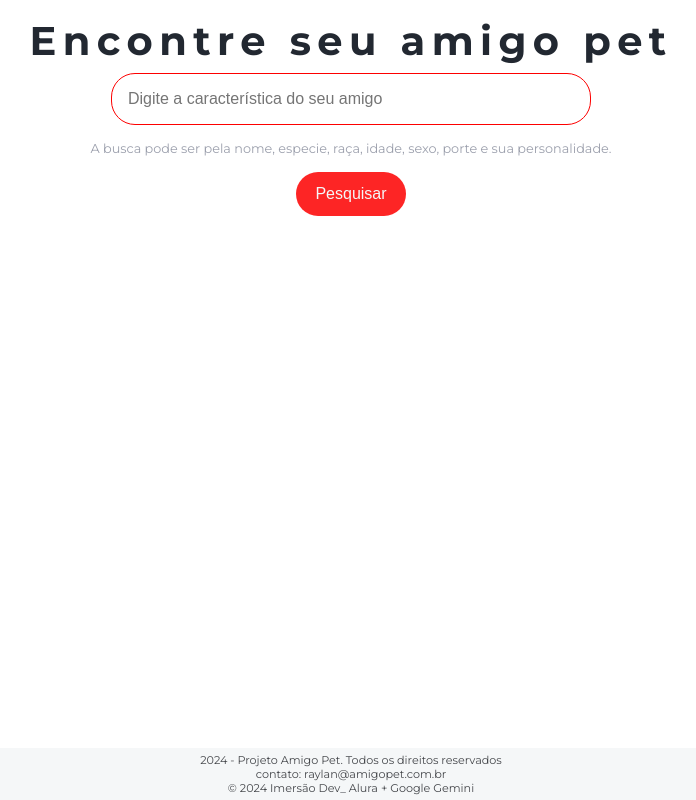
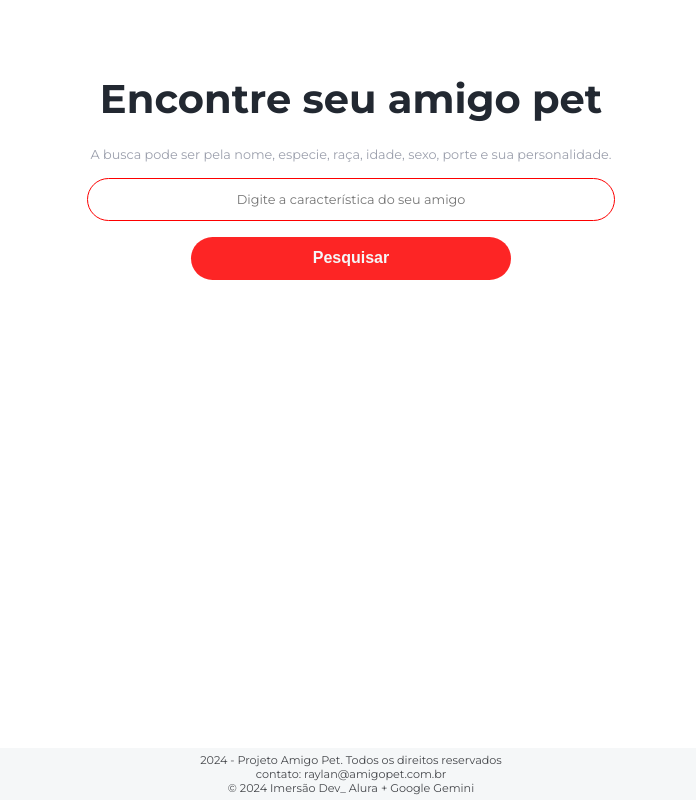
Before and after one commit to raylanraraujo/projetoamigopet, a plain HTML site: page index.html in a window 1280 px wide. Shown: the whole page, without its empty margins (289-985 px from the left). Drawn offline with Linux system fonts and the light colour scheme.

Commit message:
finalização do projeto

```diff
--- a/app.js
+++ b/app.js
@@ -5,7 +5,7 @@ function pesquisar() {
     let campoPesquisa = document.getElementById("campo-pesquisa").value.trim()
 
     if (!campoPesquisa) {
-        section.innerHTML = "<p>Você precisa digitar algo sobre a música.</p>"
+        section.innerHTML = "<p>Você precisa digitar algo sobre o pet.</p>"
         return
     }
 
@@ -31,7 +31,7 @@ function pesquisar() {
                         <img class="pet" src="${dado.imagem}" alt="">
                     </div>
 
-                    <ul class="detmusic">
+                    <ul class="detpet">
                         <li><strong>Nome:</strong> ${dado.nome}</li>
                         <li><strong>Espécie:</strong> ${dado.especie}</li>
                         <li><strong>Raça:</strong> ${dado.raca}</li>
--- a/dados.js
+++ b/dados.js
@@ -18,7 +18,7 @@ let dados = [
     imagem : "imagens/ronron.jpeg",
     nome : "Ronron",
     especie : "Gato",
-    raca : "Siamês",
+    raca : "SRD (Sem Raça Definida)",
     sexo : "Macho",
     idade: "11 meses",
     porte : "Pequeno",
@@ -26,7 +26,7 @@ let dados = [
     historia : "Sou o Ronron. Um lindo bebê de 11 meses e estou vermifugado, castrado e sou <br> negativo Fiv Felv!",
 
     link : "https://www.amigonaosecompra.com.br/pets/ronron-11meses-sao-paulo-sao-paulo-macho-5f200c15-ac3d-490f-a43e-3d58b32bcea5",
-    tags : "siames docil brincalhao independente",
+    tags : "docil brincalhao independente",
   },
 
   {
@@ -48,7 +48,7 @@ let dados = [
     imagem : "imagens/luara.jpeg",
     nome : "Luara",
     especie : "Gato",
-    raca : "Siamês",
+    raca : "SRD (Sem Raça Definida)",
     sexo : "Fêmea",
     idade: "5 meses",
     porte : "Pequeno",
@@ -56,7 +56,7 @@ let dados = [
     historia : "Sou uma linda bebê de 5 meses , tenho pelo longo lindo e estou castrada, vermífugada, <br>despulgada ,testada negativo para Fiv Felv. Sou uma bebê muito dócil e me dou bem <br>com outros gatinhos.",
 
     link : "https://www.amigonaosecompra.com.br/pets/luara-bb5meses-sao-paulo-sao-paulo-femea-653fca6e-f773-4fcb-bebd-dfd3f2deec4f",
-    tags : "siames docil sociavel",
+    tags : "docil sociavel",
   },
 
   {
@@ -78,7 +78,7 @@ let dados = [
     imagem : "imagens/marcelo.jpeg",
     nome : "Marcelo",
     especie : "Gato",
-    raca : "Siamês",
+    raca : "SRD (Sem Raça Definida)",
     sexo : "Macho",
     idade: "3 meses",
     porte : "Pequeno",
@@ -86,7 +86,7 @@ let dados = [
     historia : "Bebê lindo de 3 meses, castrado, vermífugado ,despulgado testado negativo para <br>Fiv Felv. Sou muito brincalhão e bonzinho. Eu gosto de outros gatinhos !",
 
     link : "https://www.amigonaosecompra.com.br/pets/marcelo-3meses-sao-paulo-sao-paulo-macho-30f4c29a-4c56-43c8-924a-741384045807",
-    tags : "siames docil sociavel",
+    tags : "docil sociavel",
   },
 
   {
@@ -108,7 +108,7 @@ let dados = [
     imagem : "imagens/preta.jpeg",
     nome : "Preta",
     especie : "Gato",
-    raca : "Siamês",
+    raca : "SRD (Sem Raça Definida)",
     sexo : "Fêmea",
     idade: "3 anos",
     porte : "Pequeno",
@@ -146,7 +146,7 @@ let dados = [
     historia : "Marrone foi abandonado e vivia abandonado nas ruyas. Hoje ele está vacinado, <br> vermifugado e Fiv Felv negativo. Dócil e carinhhoso é uma companhia incrível <br>para qualquer um que ame animal.",
 
     link : "https://www.amigonaosecompra.com.br/pets/marrone-sao-paulo-guarulhos-macho-64b0d03a-33a0-4da2-82e0-e95bf6b89b29",
-    tags : "docil brincalhao independente",
+    tags : "siames docil brincalhao independente",
   },
 
 ]; /*criando uma variável DADOS no estilo de lista. Assim consegue guardar mais de uma variável ao mesmoo tempo */
--- a/estilos/style.css
+++ b/estilos/style.css
@@ -19,8 +19,6 @@ body {
     align-items: center; /* Centraliza os itens horizontalmente */
     justify-content: center; /* Centraliza os itens verticalmente */
     height: 100vh; /* Preenche a altura total da viewport */
-
-
 }
 
 
@@ -29,7 +27,8 @@ h1 {
     font-size: 2.5rem; /* Tamanho da fonte */
     color: #222831; /* Cor do texto */
     text-align: center; /* Alinha o texto ao centro */
-    letter-spacing: 0.4rem; /* Espaçamento entre letras */
+    letter-spacing: 0rem; /* Espaçamento entre letras */
+    padding-top: 68px;
     padding-bottom: 8px;
 }
 
@@ -37,31 +36,40 @@ h1 {
 section {
     display: flex; /* Usa Flexbox para layout */
     flex-direction: column; /* Alinha os itens na vertical */
-    justify-content: center;
+    justify-content: flex-start;
     align-items: center; /* Centraliza os itens horizontalmente */
-    margin-bottom: 3rem; /* Espaçamento abaixo de cada seção */
+    margin-bottom: 0.5rem; /* Espaçamento abaixo de cada seção */
+}
+
+section.cabecalho{
+    border-radius: 1.5rem;
+    height: 175px;
 }
 
 /* Estiliza os inputs dentro das seções */
 section input {
-    width: 30rem; /* Largura dos inputs */
+    width: 33rem; /* Largura dos inputs */
     border: 1px solid #fd0000 ; /* Remove a borda padrão */
-    padding: 1rem; /* Espaçamento interno */
+    padding: 0.8rem; /* Espaçamento interno */
     border-radius: 1.5rem; /* Borda arredondada */
     margin-bottom: 1rem; /* Espaçamento abaixo dos inputs */
-    color: #45474B; /* Cor do texto */
-    font-size: 1rem; /* Tamanho da fonte */
+    color: #9b9fac; /* Cor do texto */
+    font-size: 0.8rem;/* Tamanho da fonte */
+    text-align: center;
     box-sizing: border-box; /* Inclui padding e border na largura total */
+    font-family: "Montserrat", sans-serif;
 }
 
 p.explicacao{
     font-size: 0.8em;
+    padding-top: 16px;
     margin-bottom: 16px;
     color: #9b9fac;
 
 }
 /* Estiliza os botões dentro das seções */
 section button {
+    width: 20rem;
     padding: 0.8rem 1.2rem; /* Espaçamento interno do botão */
     border: none; /* Remove a borda padrão */
     border-radius: 1.5rem; /* Borda arredondada */
@@ -69,6 +77,7 @@ section button {
     color: #F5F7F8; /* Cor do texto do botão */
     font-size: 1rem; /* Tamanho da fonte */
     cursor: pointer; /* Muda o cursor para indicar que é clicável */
+    font-weight: bold;
 }
 
 h2 {
@@ -81,6 +90,7 @@ h2 {
 }
 
 #infpet {
+    height: 300px;
     width: 757px;
     background-color: white;
     border-radius: 0.6rem 0.6rem 0rem 0rem;
@@ -107,6 +117,10 @@ h2 {
     margin-bottom: 10px;
 }
 
+li{
+    color: #222831;
+}
+
 img.pet {
     height: 250px;
     border-radius: 20px;
@@ -120,10 +134,11 @@ img.pet {
     margin: 0px 0px 16px 0px;
     border-radius: 0rem 0rem 0.6rem 0.6rem;
     box-shadow: 1px 2px 4px rgba(0, 0, 0, 0.1);
+    color: #222831;
 }
 
+.letpet > a {
 
-.letpet > a {
     text-decoration: none;
     margin-top: 0px;
     margin-left: 582px;
@@ -140,7 +155,7 @@ a:hover {
     width: 60rem; /* Largura máxima da caixa de resultados */
     height: 55vh; /* Altura máxima da caixa de resultados */
     overflow-y: auto; /* Adiciona rolagem vertical se necessário */
-    margin-top: 1rem; /* Espaçamento acima da caixa de resultados */
+    margin-top: 0.5rem; /* Espaçamento acima da caixa de resultados */
     padding: 1rem; /* Espaçamento interno */
     border-radius: 0.6rem; /* Borda arredondada */
 }
--- a/index.html
+++ b/index.html
@@ -14,10 +14,10 @@
     </header>
 
     <main> <!-- conteúdo principal (textos, imagens, vídeos, formulários)-->
-        <section>
+        <section class="cabecalho">
+            <p class="explicacao">A busca pode ser pela nome, especie, raça, idade, sexo, porte e sua personalidade. <br></p>
             <input type="text" placeholder="Digite a característica do seu amigo" id="campo-pesquisa">
-            <p class="explicacao">A busca pode ser pela nome, especie, raça, idade, sexo, porte e sua personalidade. <br></p>
-            <button onclick="pesquisar ()">Pesquisar</button>
+            <button class="pesquisar" onclick="pesquisar ()">Pesquisar</button>
         </section>
 
         <section id="resultados-pesquisa" class="resultados-pesquisa">
```
